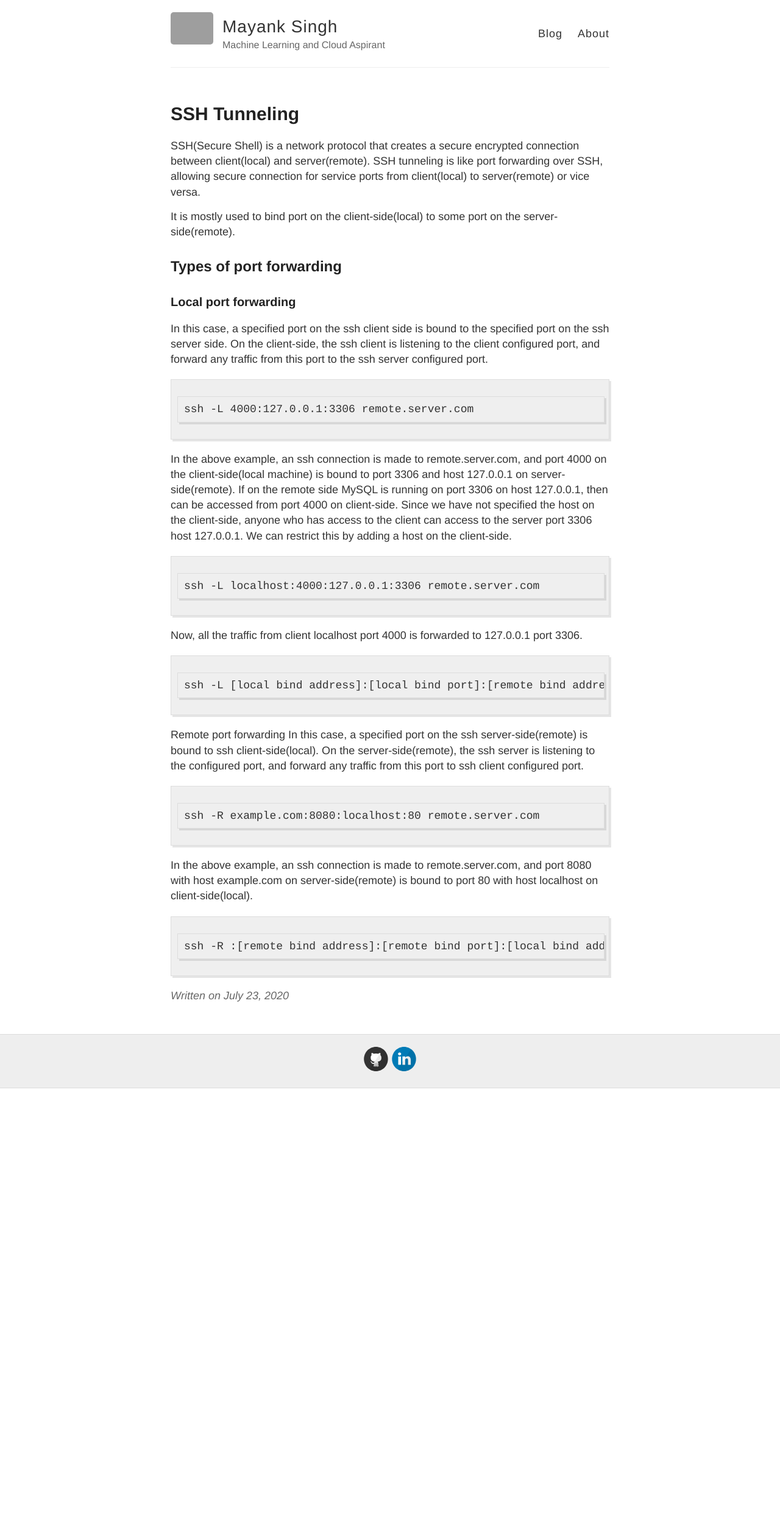
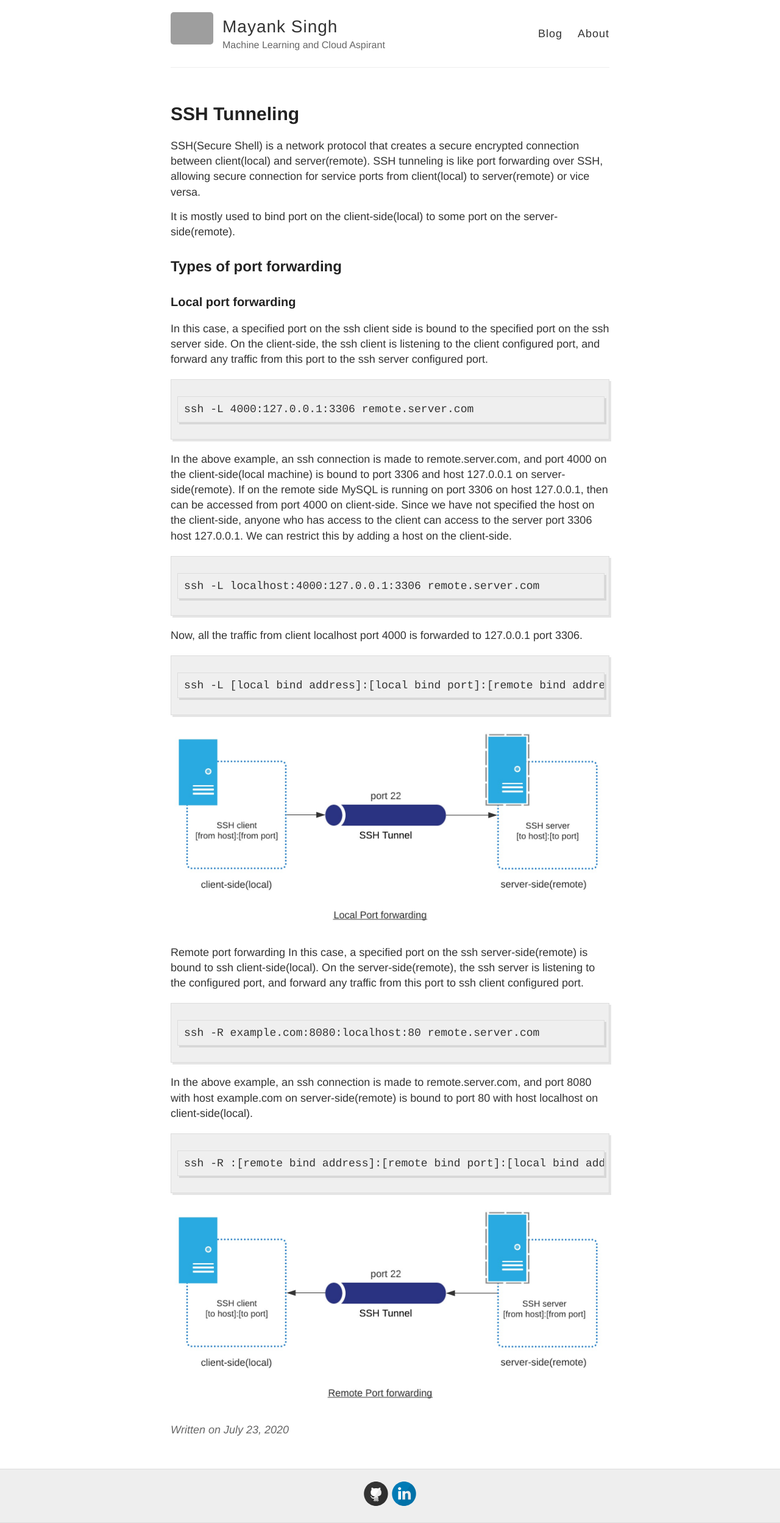
Before and after one commit to mayanksingh0895/mayanksingh0895.github.io, a Jekyll site: the page built from _posts/2020-7-23-SSH-Tunnel.md, in a window 1280 px wide. Shown: the whole page at 61% size. Built offline with Jekyll 4.4.1, drawn with Linux system fonts in a browser that asks for light colours; before the commit the page ends 1785 px from its top, so only the background shows below that; grey boxes are pictures that could not be loaded.

Commit message:
Added images for ssh tunnel

````diff
--- a/_posts/2020-7-23-SSH-Tunnel.md
+++ b/_posts/2020-7-23-SSH-Tunnel.md
@@ -30,6 +30,7 @@ Now, all the traffic from client localhost port 4000 is forwarded to 127.0.0.1 p
 ```
 ssh -L [local bind address]:[local bind port]:[remote bind address]:[remote bind port] [remote address]
 ```
+![local port forwarding](/images/ssh-tunneling/ssh-tunnel-local.jpeg)
 
 Remote port forwarding
 In this case, a specified port on the ssh server-side(remote) is bound to ssh client-side(local). On the server-side(remote), the ssh server is listening to the configured port, and forward any traffic from this port to ssh client configured port.
@@ -43,3 +44,5 @@ In the above example, an ssh connection is made to remote.server.com, and port 8
 ```
 ssh -R :[remote bind address]:[remote bind port]:[local bind address]:[local bind port] [remote address]
 ```
+
+![remote port forwarding](/images/ssh-tunneling/ssh-tunnel-remote.jpeg)
````
Also changed, not shown: images/ssh-tunneling/ssh-tunnel-local.jpeg (added), images/ssh-tunneling/ssh-tunnel-remote.jpeg (added).
